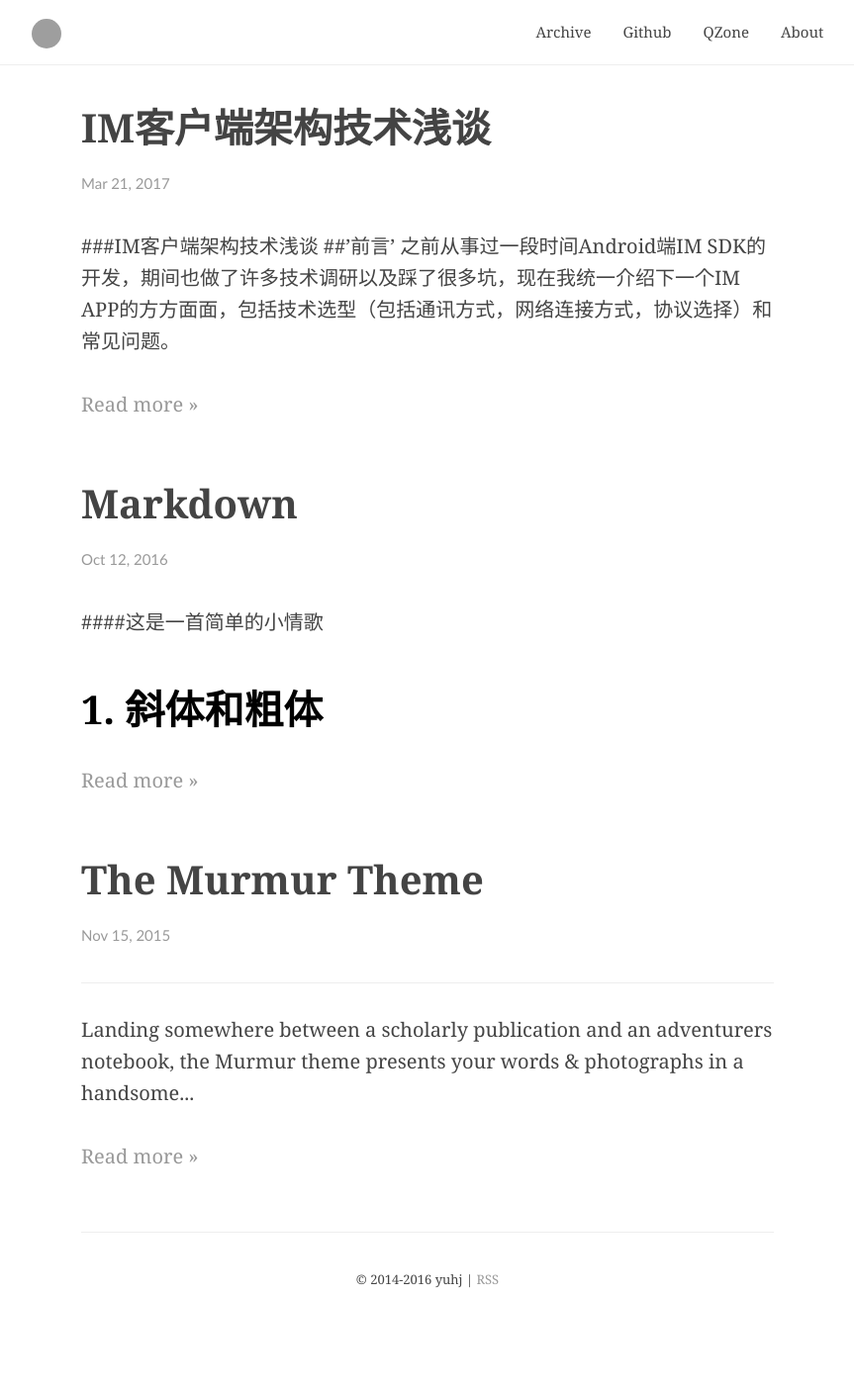
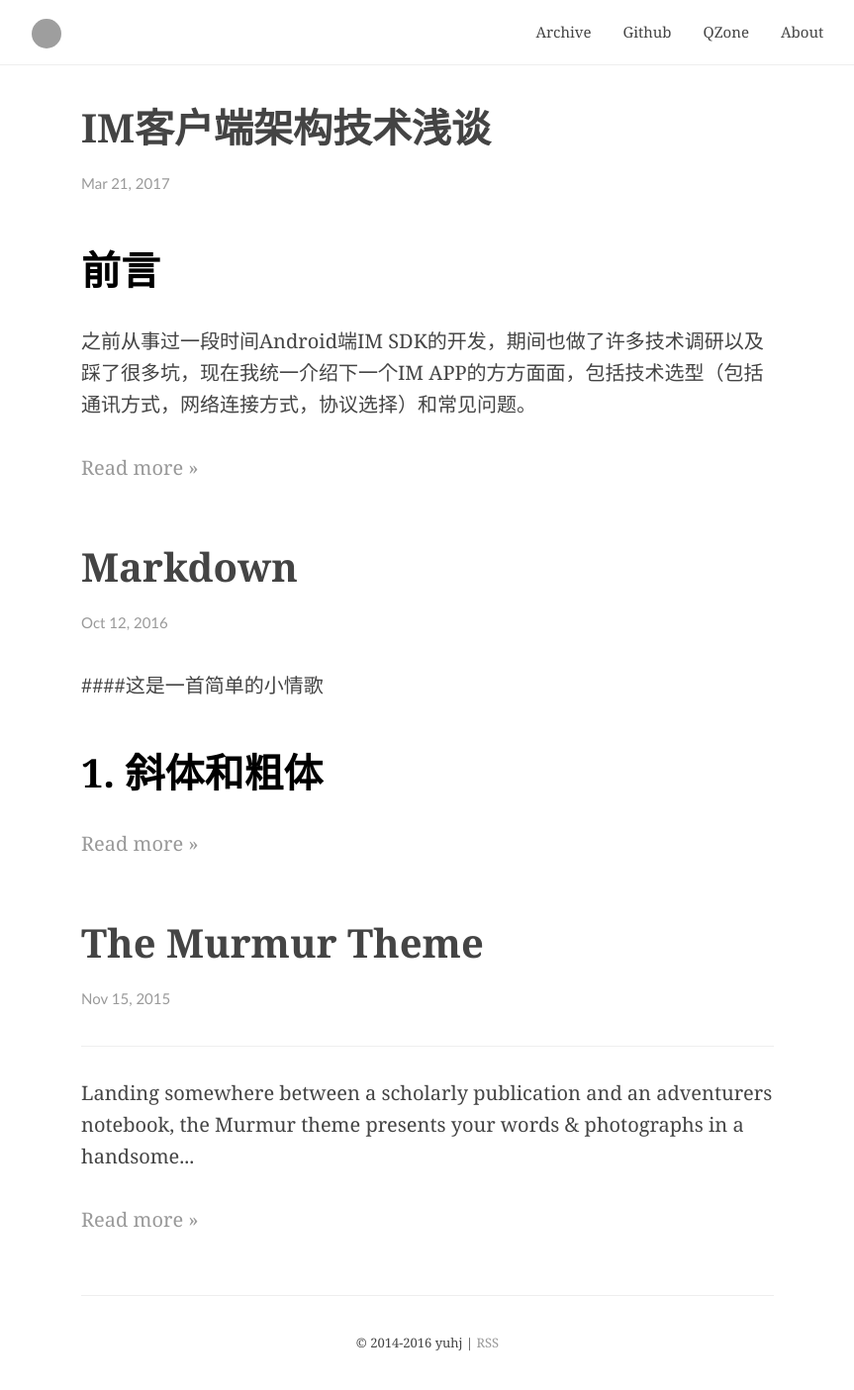
Before and after one commit to Leiluojun/Leiluojun.github.io, a Jekyll site: the page built from index.html, in a window 1280 px wide. Shown: the whole page at 99% size, without its empty margins (208-1071 px from the left). Built offline with Jekyll 4.4.1, drawn with Linux system fonts in a browser that asks for light colours; comment, search, counter and statistics services are not loaded; before the commit the page ends 1341 px from its top, so only the background shows below that; grey boxes are pictures that could not be loaded.

Commit message:
Update 2017-03-21-IM客户端架构技术浅谈.markdown

```diff
--- a/_posts/2017-03-21-IM客户端架构技术浅谈.markdown
+++ b/_posts/2017-03-21-IM客户端架构技术浅谈.markdown
@@ -8,6 +8,5 @@ cover: "https://upload.wikimedia.org/wikipedia/commons/thumb/d/d7/Meisje_met_de_
 location: Beijing, China
 description: 移动端IM开发需要面对的技术问题
 ---
-###IM客户端架构技术浅谈
-##'前言'
+## 前言
 之前从事过一段时间Android端IM SDK的开发，期间也做了许多技术调研以及踩了很多坑，现在我统一介绍下一个IM APP的方方面面，包括技术选型（包括通讯方式，网络连接方式，协议选择）和常见问题。
```
